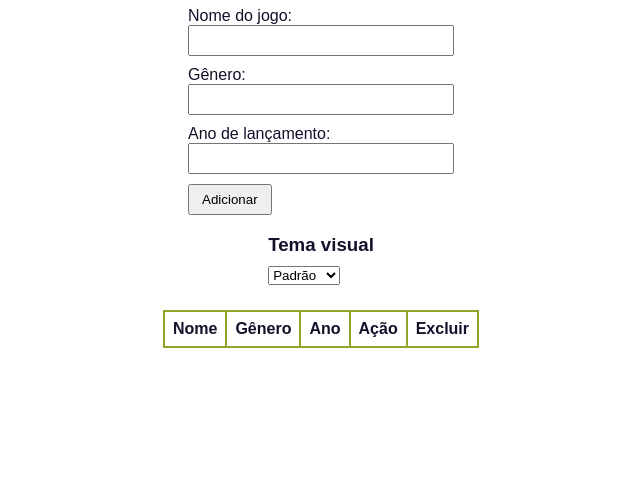
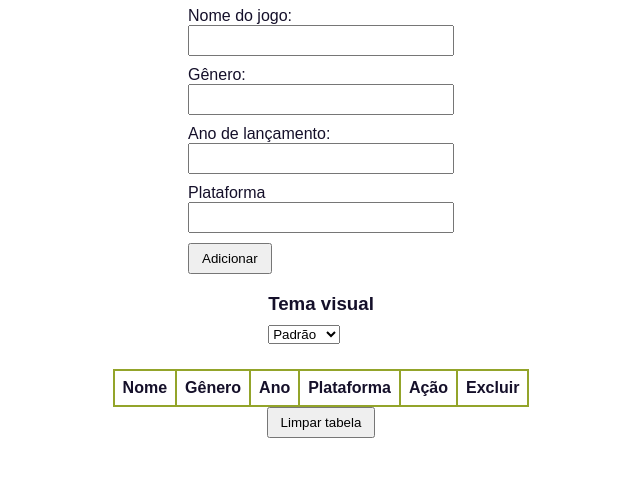
Before and after one commit to JoaoA-tech/Avalia-o-de-web-front-end, a plain HTML site: page index.html in a window 1280 px wide. Shown: the part 137-614 px from the top of the page, without its empty margins (319-959 px from the left). Drawn offline with Linux system fonts and the light colour scheme.

Commit message:
Update index.html

```diff
--- a/index.html
+++ b/index.html
@@ -19,6 +19,10 @@
         <label>Ano de lançamento:</label>
         <input type="number" id="ano">
 
+        <label>Plataforma</label>
+        <input type="text" id="plataforma">
+
+
         <button id="botaoAdc">Adicionar</button>
     </section>
 
@@ -37,12 +41,15 @@
                 <th>Nome</th>
                 <th>Gênero</th>
                 <th>Ano</th>
+                <th>Plataforma</th>
                 <th>Ação</th>
                 <th>Excluir</th>
             </tr>
         </thead>
-        <tbody></tbody>
+        <tbody id="tabela"></tbody>
     </table>
+
+    <button id="limpar">Limpar tabela</button>
 
     <script src="scripts.js"></script>
 </body>
```
